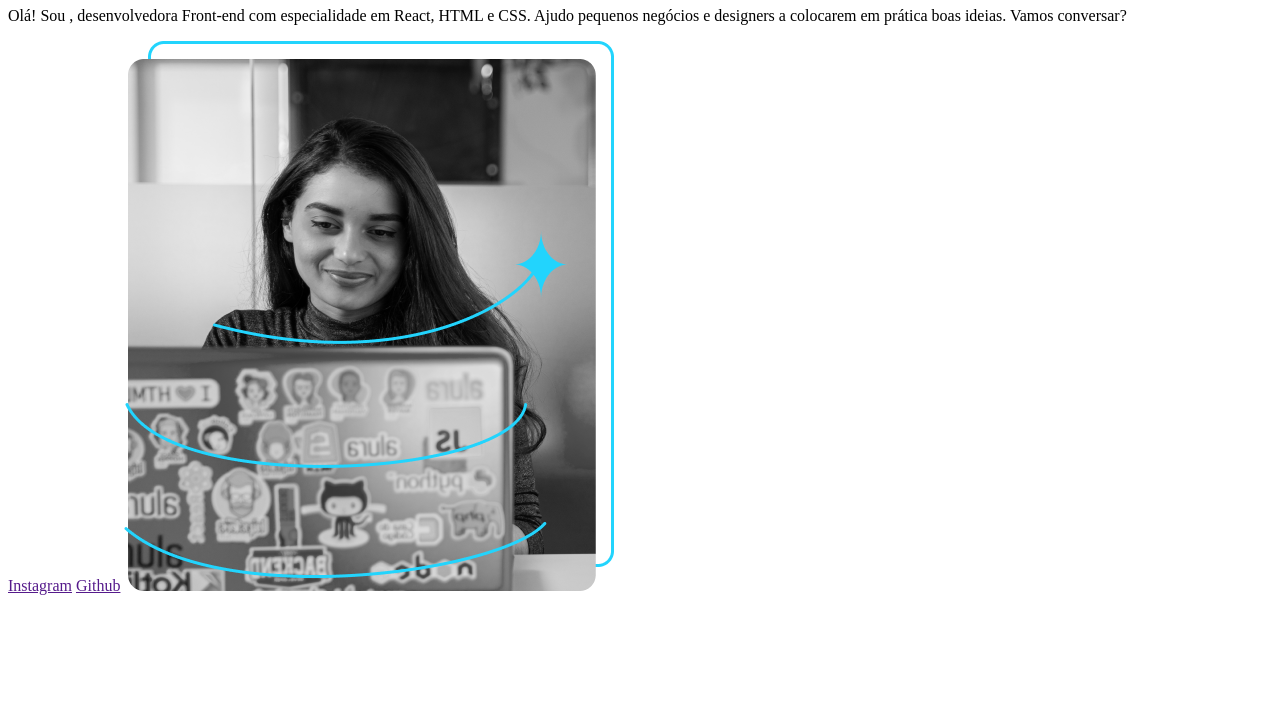
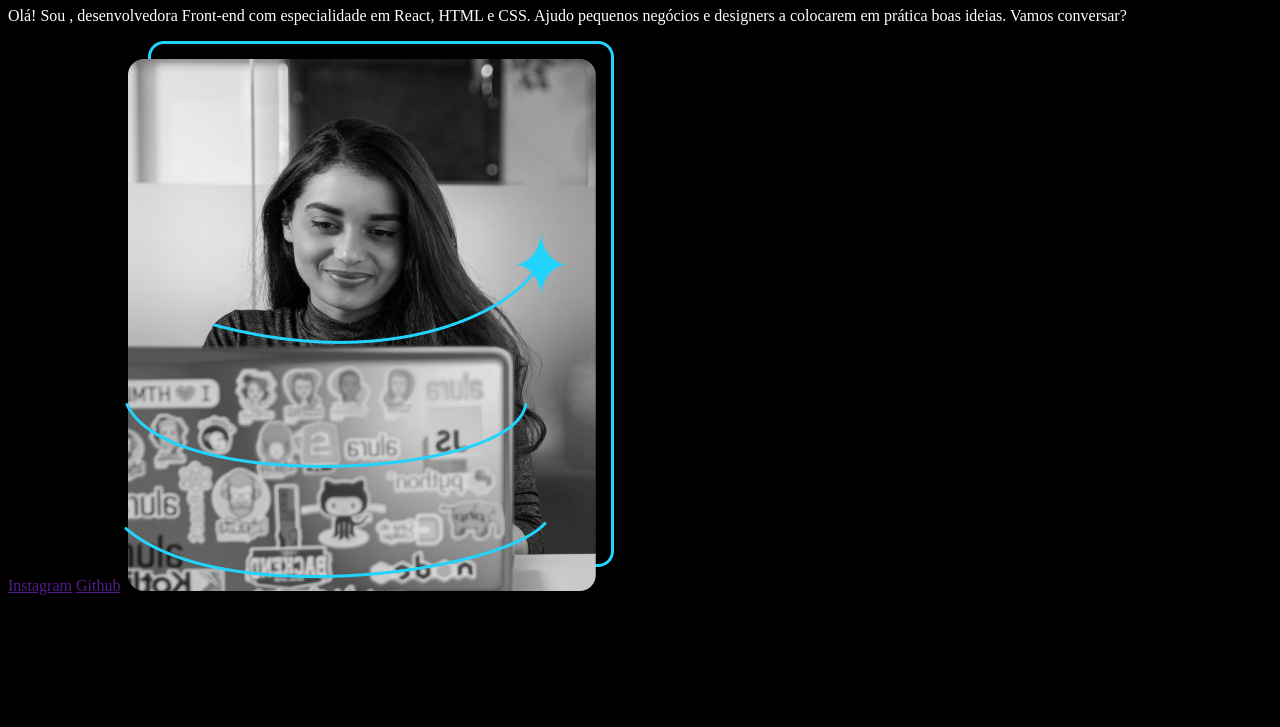
Before and after one commit to GabrielRARodrigues/Alura-PortfolioTemplate, a plain HTML site: page index.html in a window 1280 px wide. Shown: the part 73-800 px from the top of the page. Drawn offline with Linux system fonts and the light colour scheme.

Commit message:
Criando um arquivo css externo, e defnindo as primeiras estilizações da página

```diff
--- a/index.html
+++ b/index.html
@@ -3,6 +3,7 @@
   <head>
     <meta charset="UTF-8" />
     <meta name="viewport" content="width=device-width, initial-scale=1.0" />
+    <link rel="stylesheet" href="style.css">
     <title>Portfolio</title>
   </head>
   <body>
--- /dev/null
+++ b/style.css
@@ -0,0 +1,4 @@
+body {
+  background-color: #000000;
+  color: white;
+}
```
